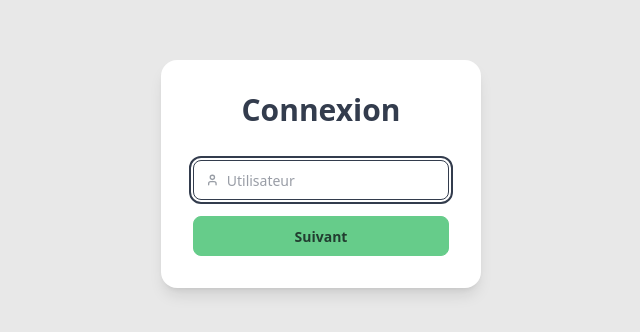
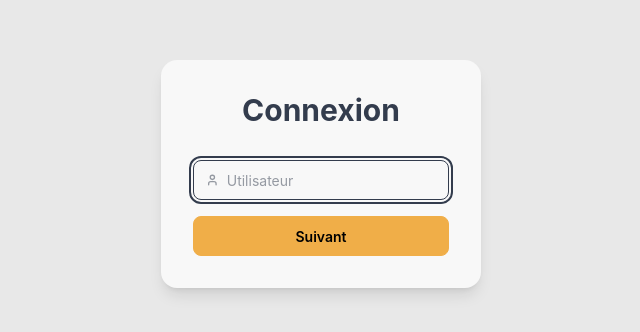
Before and after one commit to Skewnart/kvault-front, a SvelteKit app: page /login in a window 1280 px wide. Shown: the part 226-558 px from the top of the page, without its empty margins (319-959 px from the left). Built offline with nearby package versions, Linux system fonts and the light colour scheme; no server answers.

Commit message:
feat: template upgrade

```diff
--- a/package.json
+++ b/package.json
@@ -27,8 +27,8 @@
 		"vite-plugin-wasm": "^3.5.0"
 	},
 	"dependencies": {
-		"@tailwindcss/vite": "^4.1.18",
-		"daisyui": "^5.5.14",
-		"tailwindcss": "^4.1.18"
+		"@tailwindcss/vite": "^4.3.2",
+		"daisyui": "^5.6.14",
+		"tailwindcss": "^4.3.2"
 	}
 }
--- a/src/app.css
+++ b/src/app.css
@@ -1,4 +1,39 @@
 @import "tailwindcss";
+
 @plugin "daisyui" {
-  themes: emerald --default;
+  themes: kvault;
 }
+
+@plugin "daisyui/theme" {
+  name: "kvault";
+  default: true;
+  color-scheme: "light";
+  --color-base-100: oklch(98% 0.001 106.423);
+  --color-base-200: oklch(93% 0 0);
+  --color-base-300: oklch(86% 0 0);
+  --color-base-content: oklch(35.519% 0.032 262.988);
+  --color-primary: #F0AE48;
+  --color-primary-content: oklch(0% 0 0);
+  --color-secondary: #EA8470;
+  --color-secondary-content: oklch(0% 0 0);
+  --color-accent: #FBE47C;
+  --color-accent-content: oklch(0% 0 0);
+  --color-neutral: oklch(35.519% 0.032 262.988);
+  --color-neutral-content: oklch(98.462% 0.001 247.838);
+  --color-info: oklch(72.06% 0.191 231.6);
+  --color-info-content: oklch(0% 0 0);
+  --color-success: oklch(64.8% 0.15 160);
+  --color-success-content: oklch(0% 0 0);
+  --color-warning: oklch(84.71% 0.199 83.87);
+  --color-warning-content: oklch(0% 0 0);
+  --color-error: oklch(71.76% 0.221 22.18);
+  --color-error-content: oklch(0% 0 0);
+  --radius-selector: 1rem;
+  --radius-field: 0.5rem;
+  --radius-box: 1rem;
+  --size-selector: 0.25rem;
+  --size-field: 0.25rem;
+  --border: 1px;
+  --depth: 0;
+  --noise: 0;
+}
--- a/src/routes/folder/+page.svelte
+++ b/src/routes/folder/+page.svelte
@@ -10,7 +10,6 @@
 
 	const TITLE = "Kvault";
 
-	// TODO : Changer le thème (couleurs) pour se conformer un peu plus au logo
 	// TODO : Refaire le design sur toutes les pages APRES être passé sur toutes les pages pour les FEATURES qui ne changeront pas avec le design
 
 	const props = $props();
--- a/src/routes/folder/[folderId]/+page.svelte
+++ b/src/routes/folder/[folderId]/+page.svelte
@@ -21,8 +21,6 @@
     let modalKey = $state<number>(0);
     let editingTitle = $state<boolean>(false);
     let titleInput = $state<String>("");
-
-	// TODO faire la maj DB lors de l'update ou suppression title.
 
 	if (!props.data) {
 		error = "Erreur pendant le chargement des données sur le serveur";
@@ -136,7 +134,7 @@
 
     function deleteCurrentFolder() {
         if (!folder) return;
-		// TODO faire une vraie modale pour delander ka confirmation
+		// TODO faire une vraie modale pour demander la confirmation
         const confirmed = window.confirm(`Supprimer l'entrée "${folder.name}" ? Cette action est irréversible.`);
         if (!confirmed) return;
 
```
Also changed, not shown: 1 other file (tests, documents, lock files or other folders).
